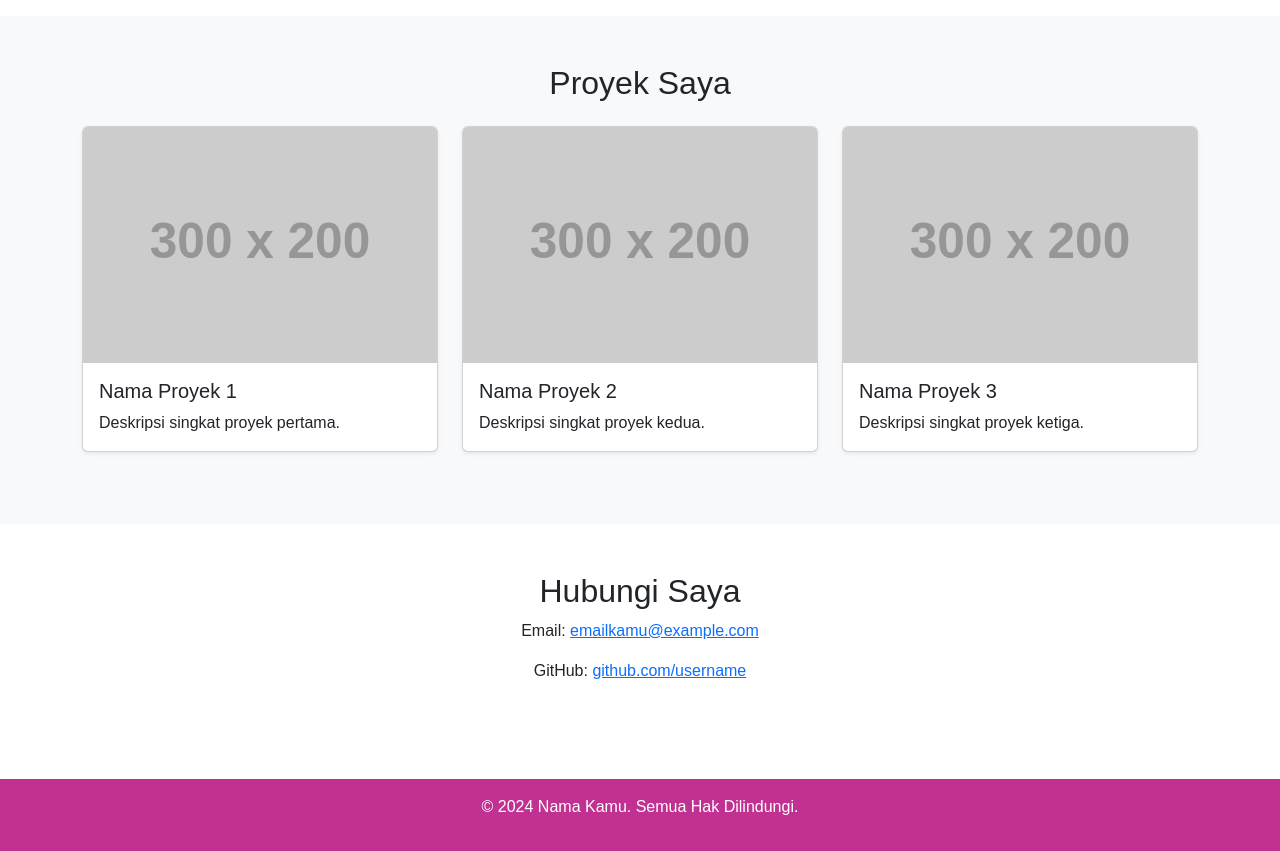
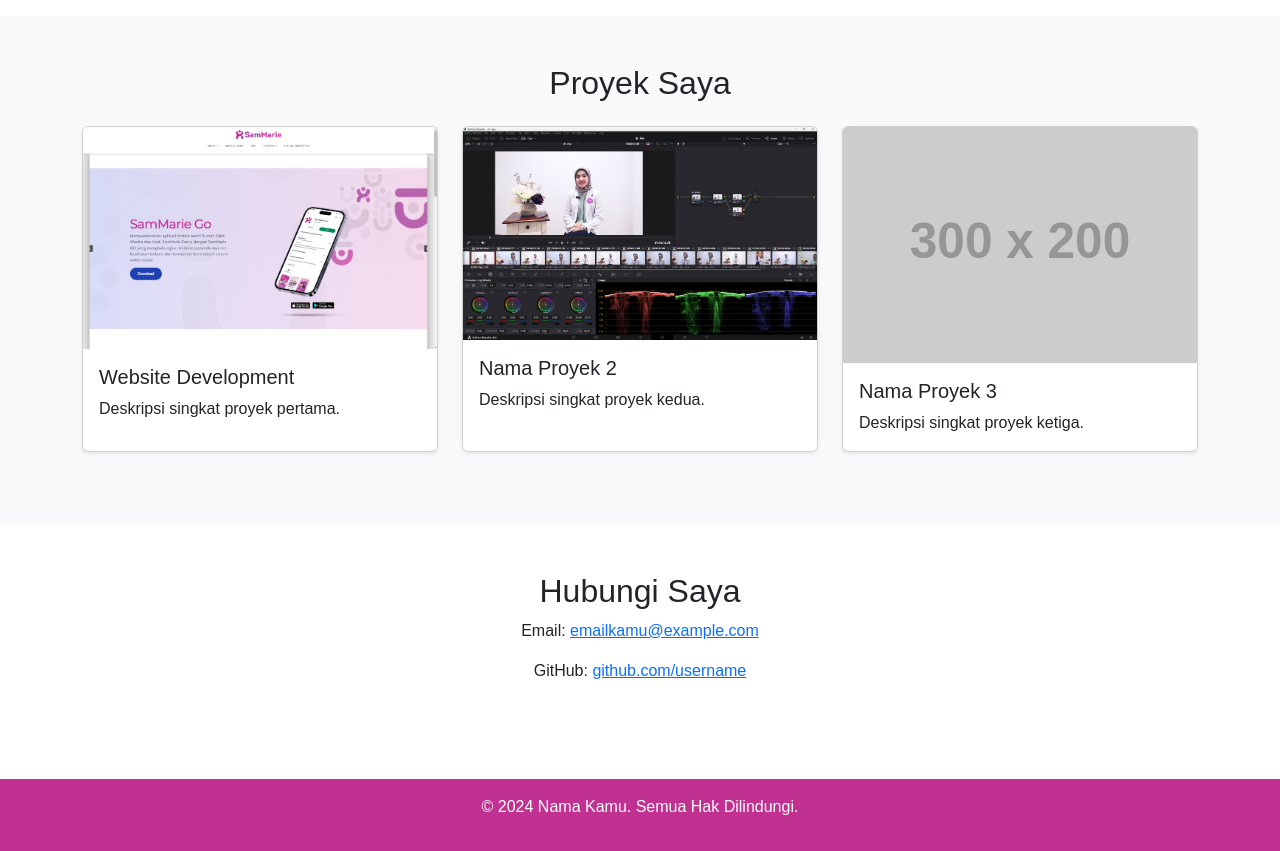
Before and after one commit to dimasindradiyanto/dimasindradiyanto.github.io, a plain HTML site: page index.html in a window 1280 px wide. Shown: the part 1040-1891 px from the top of the page. Drawn offline with nearby package versions, Linux system fonts and the light colour scheme; placeholder pictures from the web are drawn by us.

Commit message:
tambah gambar proyek

```diff
--- a/index.html
+++ b/index.html
@@ -159,12 +159,12 @@
           <div class="col-md-6 col-lg-4 mb-4">
             <div class="card h-100 shadow-sm">
               <img
-                src="https://via.placeholder.com/300x200"
+                src="assets/images/produk1.png"
                 class="card-img-top"
                 alt="Proyek 1"
               />
               <div class="card-body">
-                <h5 class="card-title">Nama Proyek 1</h5>
+                <h5 class="card-title">Website Development</h5>
                 <p class="card-text">Deskripsi singkat proyek pertama.</p>
               </div>
             </div>
@@ -173,7 +173,7 @@
           <div class="col-md-6 col-lg-4 mb-4">
             <div class="card h-100 shadow-sm">
               <img
-                src="https://via.placeholder.com/300x200"
+                src="assets/images/produk2.png"
                 class="card-img-top"
                 alt="Proyek 2"
               />
```
Also changed, not shown: assets/images/produk1.png (added), assets/images/produk2.png (added).
